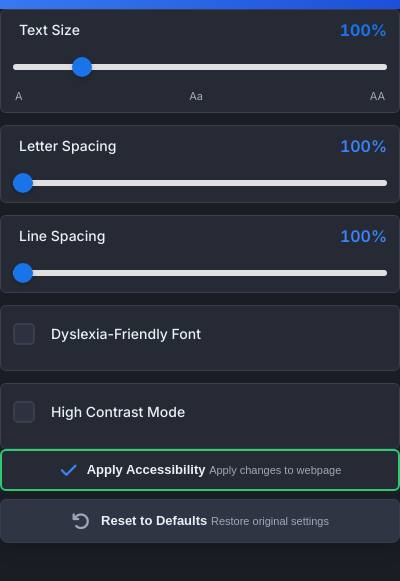
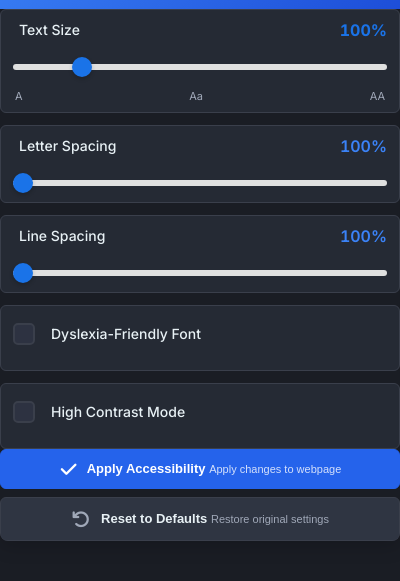
Before and after one commit to KingJamesH/AccessiStudy, a browser extension: page popup.html in a window 400 px wide. Shown: the part 73-654 px from the top of the page. Drawn offline with Linux system fonts and the light colour scheme.

Commit message:
style(design): FINDING-005 — solid primary Apply button with AA-contrast white text
Co-Authored-By: Claude Opus 4.8 <noreply@anthropic.com>

```diff
--- a/styles.css
+++ b/styles.css
@@ -443,9 +443,8 @@ input[type="checkbox"]:focus-visible {
 }
 
 #applyBtn {
-  /* background-color: var(--primary-color); */
-  /* color: white; */
-  border: 2px solid #2ecc71;
+  background: var(--primary-hover);
+  border: 1px solid var(--primary-hover);
   border-radius: 6px;
   padding: 10px 16px;
   cursor: pointer;
@@ -455,6 +454,20 @@ input[type="checkbox"]:focus-visible {
   align-items: center;
   justify-content: center;
   gap: 8px;
+}
+
+#applyBtn:hover {
+  background: #1d4ed8;
+  border-color: #1d4ed8;
+}
+
+#applyBtn i,
+#applyBtn .ai-feature-title {
+  color: #ffffff;
+}
+
+#applyBtn .ai-feature-desc {
+  color: rgba(255, 255, 255, 0.8);
 }
 
 @keyframes spin {
```
